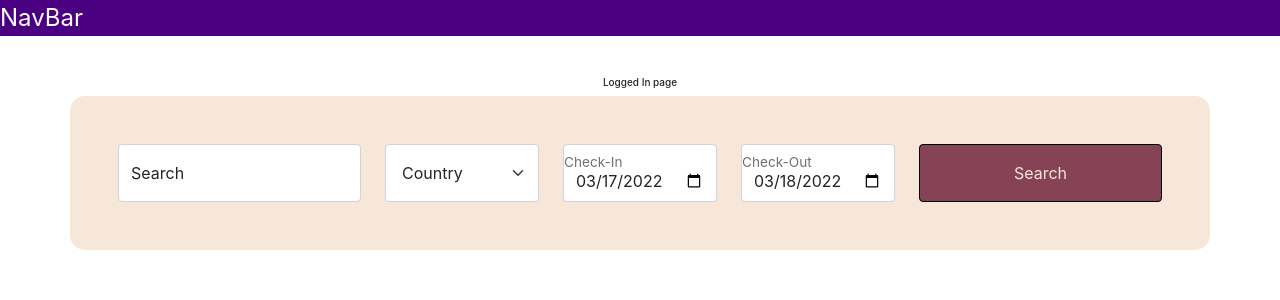
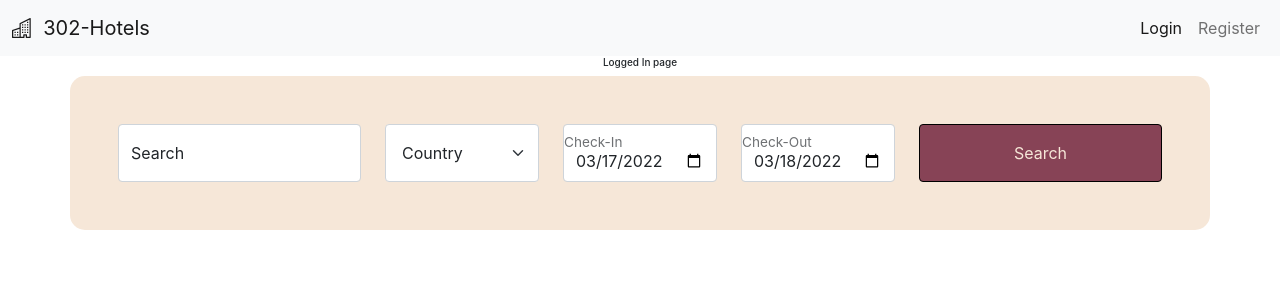
Before and after one commit to AdrianNaderi/302-hotels, a React (Create React App) app: page / in a window 1280 px wide. Shown: the top 300 px of the page. Built offline with nearby package versions, Linux system fonts and the light colour scheme.

Commit message:
Nav bar initial implemented

```diff
--- a/public/index.html
+++ b/public/index.html
@@ -1,14 +1,12 @@
 <!DOCTYPE html>
 <html lang="en">
+
 <head>
   <meta charset="utf-8" />
   <link rel="icon" href="%PUBLIC_URL%/favicon.ico" />
   <meta name="viewport" content="width=device-width, initial-scale=1" />
   <meta name="theme-color" content="#000000" />
-    <meta
-      name="description"
-      content="Web site created using create-react-app"
-    />
+  <meta name="description" content="Web site created using create-react-app" />
   <link rel="apple-touch-icon" href="%PUBLIC_URL%/logo192.png" />
   <!--
       manifest.json provides metadata used when your web app is installed on a
@@ -25,16 +23,23 @@
       Learn how to configure a non-root public URL by running `npm run build`.
     -->
   <!-- CSS only -->
-    <link href="https://cdn.jsdelivr.net/npm/bootstrap@5.1.3/dist/css/bootstrap.min.css" rel="stylesheet" integrity="sha384-1BmE4kWBq78iYhFldvKuhfTAU6auU8tT94WrHftjDbrCEXSU1oBoqyl2QvZ6jIW3" crossorigin="anonymous">
+  <link href="https://cdn.jsdelivr.net/npm/bootstrap@5.1.3/dist/css/bootstrap.min.css" rel="stylesheet"
+    integrity="sha384-1BmE4kWBq78iYhFldvKuhfTAU6auU8tT94WrHftjDbrCEXSU1oBoqyl2QvZ6jIW3" crossorigin="anonymous">
   <link rel="stylesheet" href="https://cdn.jsdelivr.net/npm/bootstrap-icons@1.8.1/font/bootstrap-icons.css">
-    <script src="https://cdn.jsdelivr.net/npm/bootstrap@5.1.3/dist/js/bootstrap.bundle.min.js" integrity="sha384-ka7Sk0Gln4gmtz2MlQnikT1wXgYsOg+OMhuP+IlRH9sENBO0LRn5q+8nbTov4+1p" crossorigin="anonymous"></script>
+  <script src="https://cdn.jsdelivr.net/npm/bootstrap@5.1.3/dist/js/bootstrap.bundle.min.js"
+    integrity="sha384-ka7Sk0Gln4gmtz2MlQnikT1wXgYsOg+OMhuP+IlRH9sENBO0LRn5q+8nbTov4+1p"
+    crossorigin="anonymous"></script>
   <link rel="stylesheet" href="https://cdn.jsdelivr.net/npm/bootstrap-icons@1.8.1/font/bootstrap-icons.css">
-    <link rel="stylesheet" href="https://cdnjs.cloudflare.com/ajax/libs/font-awesome/6.0.0/css/all.min.css" integrity="sha512-9usAa10IRO0HhonpyAIVpjrylPvoDwiPUiKdWk5t3PyolY1cOd4DSE0Ga+ri4AuTroPR5aQvXU9xC6qOPnzFeg==" crossorigin="anonymous" referrerpolicy="no-referrer" />
+  <link rel="stylesheet" href="https://cdnjs.cloudflare.com/ajax/libs/font-awesome/6.0.0/css/all.min.css"
+    integrity="sha512-9usAa10IRO0HhonpyAIVpjrylPvoDwiPUiKdWk5t3PyolY1cOd4DSE0Ga+ri4AuTroPR5aQvXU9xC6qOPnzFeg=="
+    crossorigin="anonymous" referrerpolicy="no-referrer" />
 
   <title>React App</title>
 </head>
+
 <body>
   <noscript>You need to enable JavaScript to run this app.</noscript>
+  <div id="overlays"></div>
   <div id="root"></div>
   <!--
       This HTML file is a template.
@@ -48,4 +53,5 @@
     -->
   <!-- JavaScript Bundle with Popper -->
 </body>
+
 </html>
--- a/src/components/UI/Button.js
+++ b/src/components/UI/Button.js
@@ -1,7 +1,9 @@
 const Button = (props) => {
   return (
     <div>
-      <button type={props.type}>{props.children}</button>
+      <button type={props.type} onClick={props.onClick}>
+        {props.children}
+      </button>
     </div>
   );
 };
--- /dev/null
+++ b/src/components/UI/Modal.js
@@ -0,0 +1,34 @@
+import React, { Fragment } from "react";
+import ReactDom from "react-dom";
+import classes from "./Modal.module.css";
+
+const Backdrop = (props) => {
+  return <div className={classes.backdrop} onClick={props.onClose} />;
+};
+
+const ModalOverlay = (props) => {
+  return (
+    <div className={classes.modal}>
+      <div className={classes.content}>{props.children}</div>
+    </div>
+  );
+};
+
+const portalElement = document.getElementById("overlays");
+
+const Modal = (props) => {
+  return (
+    <Fragment>
+      {ReactDom.createPortal(
+        <Backdrop onClose={props.onClose} />,
+        portalElement
+      )}
+      {ReactDom.createPortal(
+        <ModalOverlay>{props.children}</ModalOverlay>,
+        portalElement
+      )}
+    </Fragment>
+  );
+};
+
+export default Modal;
--- /dev/null
+++ b/src/components/UI/Modal.module.css
@@ -0,0 +1,40 @@
+.backdrop {
+  position: fixed;
+  top: 0;
+  left: 0;
+  width: 100%;
+  height: 100vh;
+  z-index: 20;
+  background-color: rgba(0, 0, 0, 0.75);
+}
+
+.modal {
+  position: fixed;
+  top: 20vh;
+  left: 5%;
+  width: 90%;
+  background-color: white;
+  padding: 1rem;
+  border-radius: 14px;
+  box-shadow: 0 2px 8px rgba(0, 0, 0, 0.25);
+  z-index: 30;
+  animation: slide-down 300ms ease-out forwards;
+}
+
+@media (min-width: 768px) {
+  .modal {
+    width: 40rem;
+    left: calc(50% - 20rem);
+  }
+}
+
+@keyframes slide-down {
+  from {
+    opacity: 0;
+    transform: translateY(-3rem);
+  }
+  to {
+    opacity: 1;
+    transform: translateY(0);
+  }
+}
--- a/src/components/forms/LoginForm.js
+++ b/src/components/forms/LoginForm.js
@@ -2,6 +2,9 @@ import { useEffect, useState } from "react";
 import Input from "../UI/Input";
 import Button from "../UI/Button";
 import useHttpGet from "../../hooks/useHttpGet";
+import Modal from "../UI/Modal";
+import { useDispatch } from "react-redux";
+import { authActions } from "../../store/auth-slice";
 
 const LoginForm = (props) => {
   const [username, setUsername] = useState({ value: "", hasError: true });
@@ -11,6 +14,8 @@ const LoginForm = (props) => {
   const [validForm, setValidForm] = useState(false);
   const [loginSuccess, setLoginSuccess] = useState(false);
   const [loginErrorMessage, setLoginErrorMessage] = useState("");
+
+  const dispatch = useDispatch();
 
   useEffect(() => {
     if ((username.hasError, password.hasError)) {
@@ -50,6 +55,8 @@ const LoginForm = (props) => {
     } else {
       setLoginErrorMessage("");
       setLoginSuccess(true);
+      dispatch(authActions.logIn());
+      props.onClose();
     }
   };
 
@@ -67,6 +74,7 @@ const LoginForm = (props) => {
   };
 
   return (
+    <Modal onClose={props.onClose}>
       <form onSubmit={handleSubmit}>
         <Input
           type="text"
@@ -91,8 +99,10 @@ const LoginForm = (props) => {
         </Input>
 
         <Button type="submit">Submit</Button>
+        <Button onClick={props.onClose}>Close</Button>
         <div>{validForm && <span>{loginErrorMessage}</span>}</div>
       </form>
+    </Modal>
   );
 };
 
--- a/src/components/forms/RegisterForm.js
+++ b/src/components/forms/RegisterForm.js
@@ -2,6 +2,7 @@ import { useEffect, useState } from "react";
 import Input from "../UI/Input";
 import Button from "../UI/Button";
 import useHttpGet from "../../hooks/useHttpGet";
+import Modal from "../UI/Modal";
 
 const RegisterForm = (props) => {
   const [username, setUsername] = useState({ value: "", hasError: true });
@@ -67,6 +68,7 @@ const RegisterForm = (props) => {
   };
 
   return (
+    <Modal onClose={props.onClose}>
       <form onSubmit={handleSubmit}>
         <Input
           type="text"
@@ -103,8 +105,10 @@ const RegisterForm = (props) => {
         </Input>
 
         <Button type="submit">Submit</Button>
+        <Button onClick={props.onClose}>Close</Button>
         <div>{validForm && <span>{formError}</span>}</div>
       </form>
+    </Modal>
   );
 };
 
--- a/src/components/layout/Navbar.js
+++ b/src/components/layout/Navbar.js
@@ -1,7 +1,72 @@
+import React, { useState } from "react";
+import { useSelector } from "react-redux";
+import LoginForm from "../Forms/LoginForm";
+import RegisterForm from "../Forms/RegisterForm";
 import classes from "./Navbar.module.css";
 
 const Navbar = (props) => {
-  return <div className={classes.navbar}>NavBar</div>;
+  const loggedIn = useSelector((state) => state.auth.loggedIn);
+  const policy = useSelector((state) => state.auth.policy);
+
+  const [logInShown, setLogInShown] = useState(false);
+  const [registerShown, setRegisterShown] = useState(false);
+
+  const showLoginHandler = () => {
+    setLogInShown(true);
+  };
+
+  const hideLoginHandler = () => {
+    setLogInShown(false);
+  };
+
+  const showRegisterHandler = () => {
+    setRegisterShown(true);
+  };
+
+  const hideRegisterHandler = () => {
+    setRegisterShown(false);
+  };
+
+  return (
+    <nav className="navbar navbar-expand-lg navbar-light bg-light">
+      {logInShown && <LoginForm onClose={hideLoginHandler} />}
+      {registerShown && <RegisterForm onClose={hideRegisterHandler} />}
+      <div className="container-fluid">
+        <a className="navbar-brand" href="#">
+          <i className="bi bi-building"></i>&nbsp; 302-Hotels
+        </a>
+        <button
+          className="navbar-toggler"
+          type="button"
+          data-bs-toggle="collapse"
+          data-bs-target="#navbarNavAltMarkup"
+          aria-controls="navbarNavAltMarkup"
+          aria-expanded="false"
+          aria-label="Toggle navigation"
+        >
+          <span className="navbar-toggler-icon"></span>
+        </button>
+        <div
+          className="collapse navbar-collapse justify-content-end"
+          id="navbarNavAltMarkup"
+        >
+          <div className="navbar-nav">
+            <a
+              className="nav-link active"
+              aria-current="page"
+              href="#"
+              onClick={showLoginHandler}
+            >
+              Login
+            </a>
+            <a className="nav-link" href="#" onClick={showRegisterHandler}>
+              Register
+            </a>
+          </div>
+        </div>
+      </div>
+    </nav>
+  );
 };
 
 export default Navbar;
```
Lines whose indentation alone changed are shown as unchanged.
